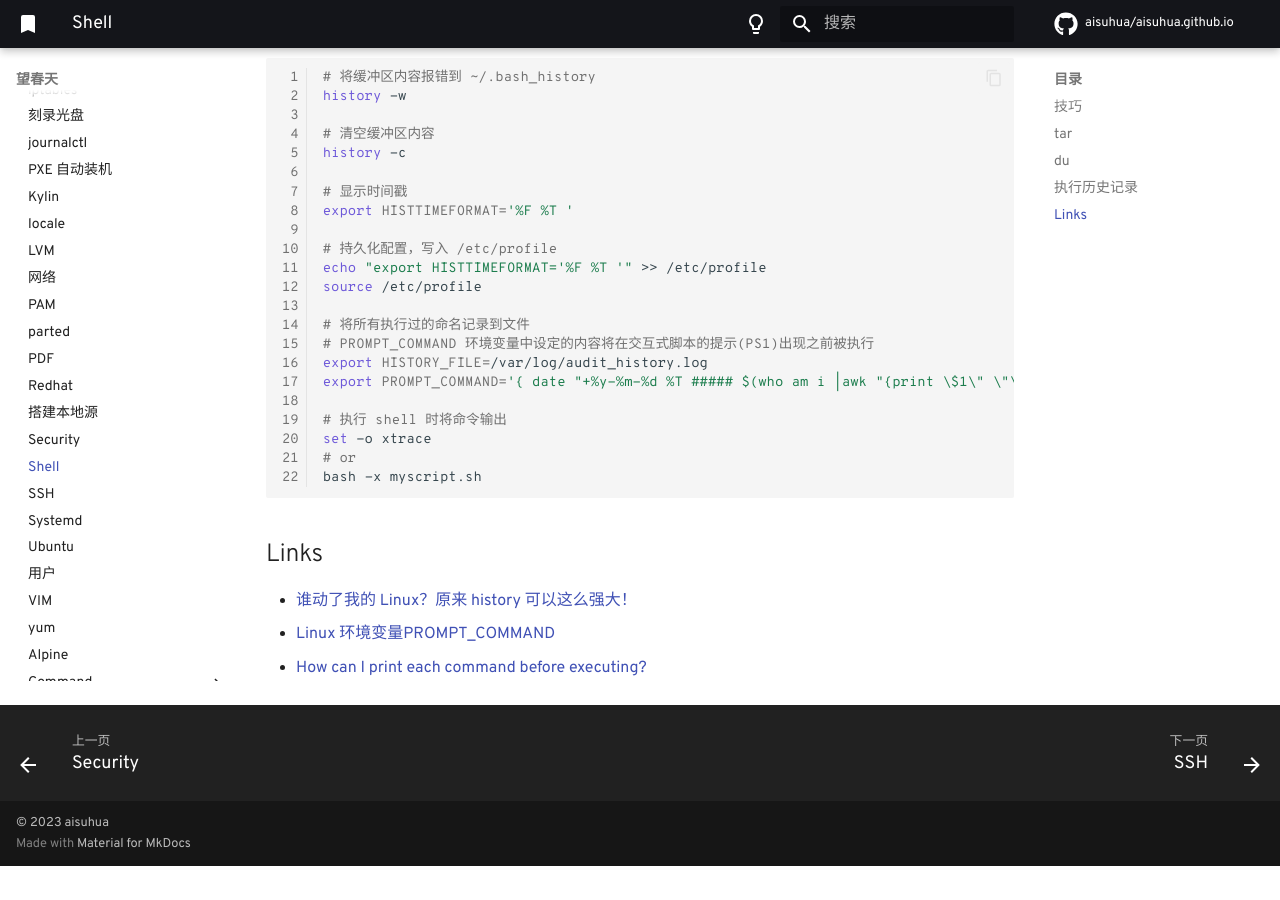
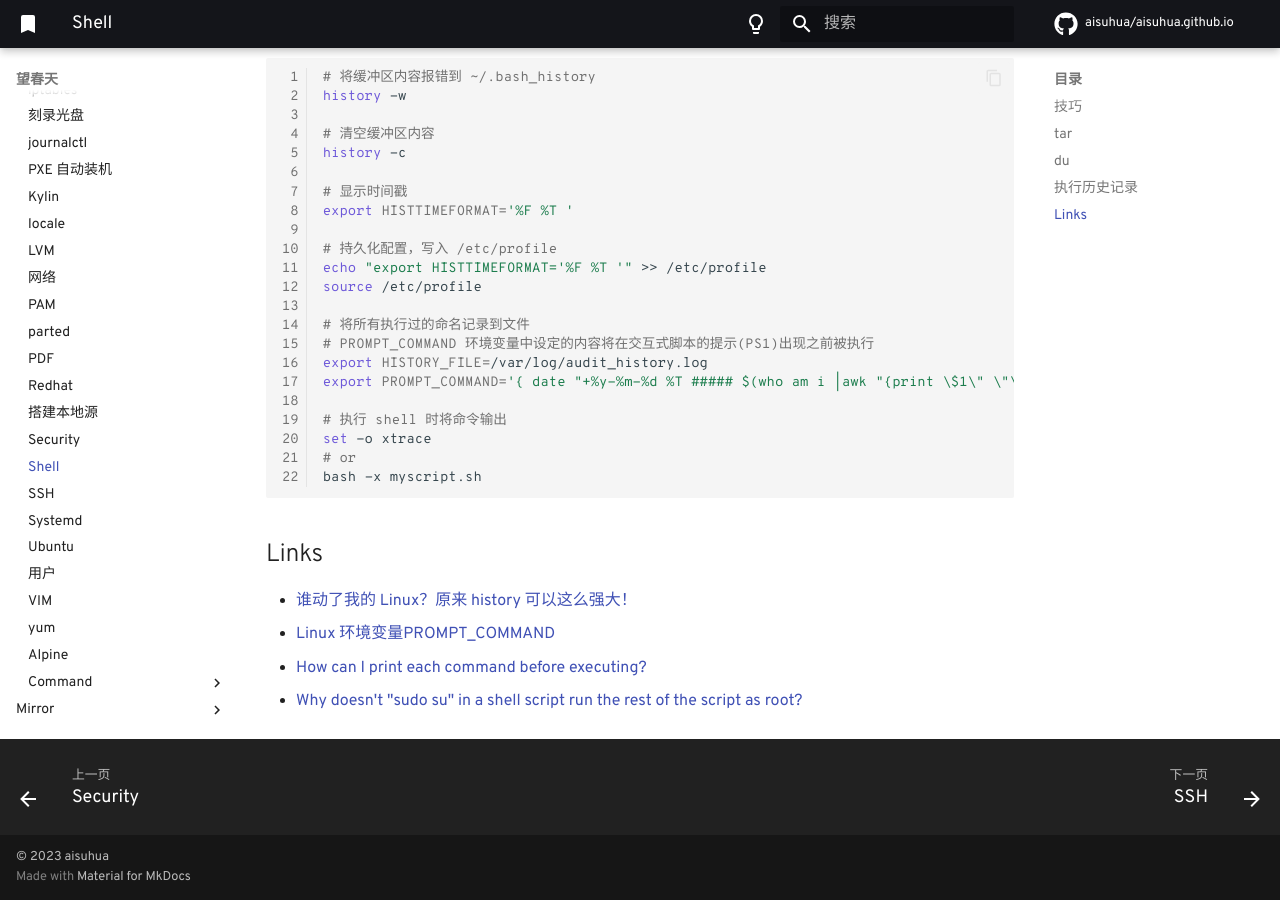
Before and after one commit to aisuhua/aisuhua.github.io, an MkDocs documentation site: the page built from docs/linux/shell.md, in a window 1280 px wide and 900 px high, scrolled down 642 px. Built offline with MkDocs 1.6.1 and Material for MkDocs 9.7.7, drawn with Linux system fonts in a browser that asks for light colours; comment, search, counter and statistics services are not loaded; before the commit the page ends 1508 px from its top, so only the background shows below that.

Commit message:
shell.md

```diff
--- a/docs/linux/shell.md
+++ b/docs/linux/shell.md
@@ -54,3 +54,4 @@ bash -x myscript.sh
 - [谁动了我的 Linux？原来 history 可以这么强大！](https://zhuanlan.zhihu.com/p/371739269)
 - [Linux 环境变量PROMPT_COMMAND](https://www.cnblogs.com/runbean/p/13111659.html)
 - [How can I print each command before executing?](https://stackoverflow.com/questions/5750450/how-can-i-print-each-command-before-executing)
+- [Why doesn't "sudo su" in a shell script run the rest of the script as root?](https://unix.stackexchange.com/questions/70859/why-doesnt-sudo-su-in-a-shell-script-run-the-rest-of-the-script-as-root)
```
